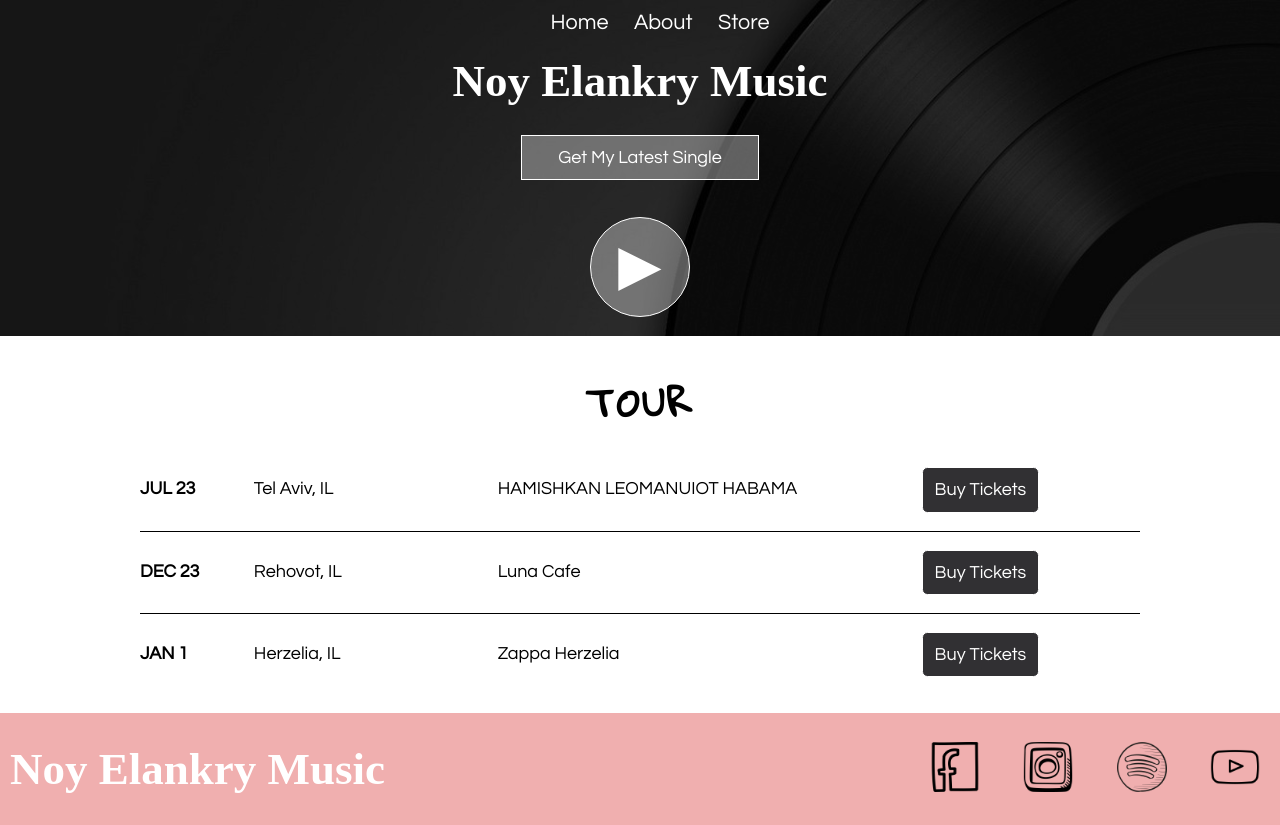
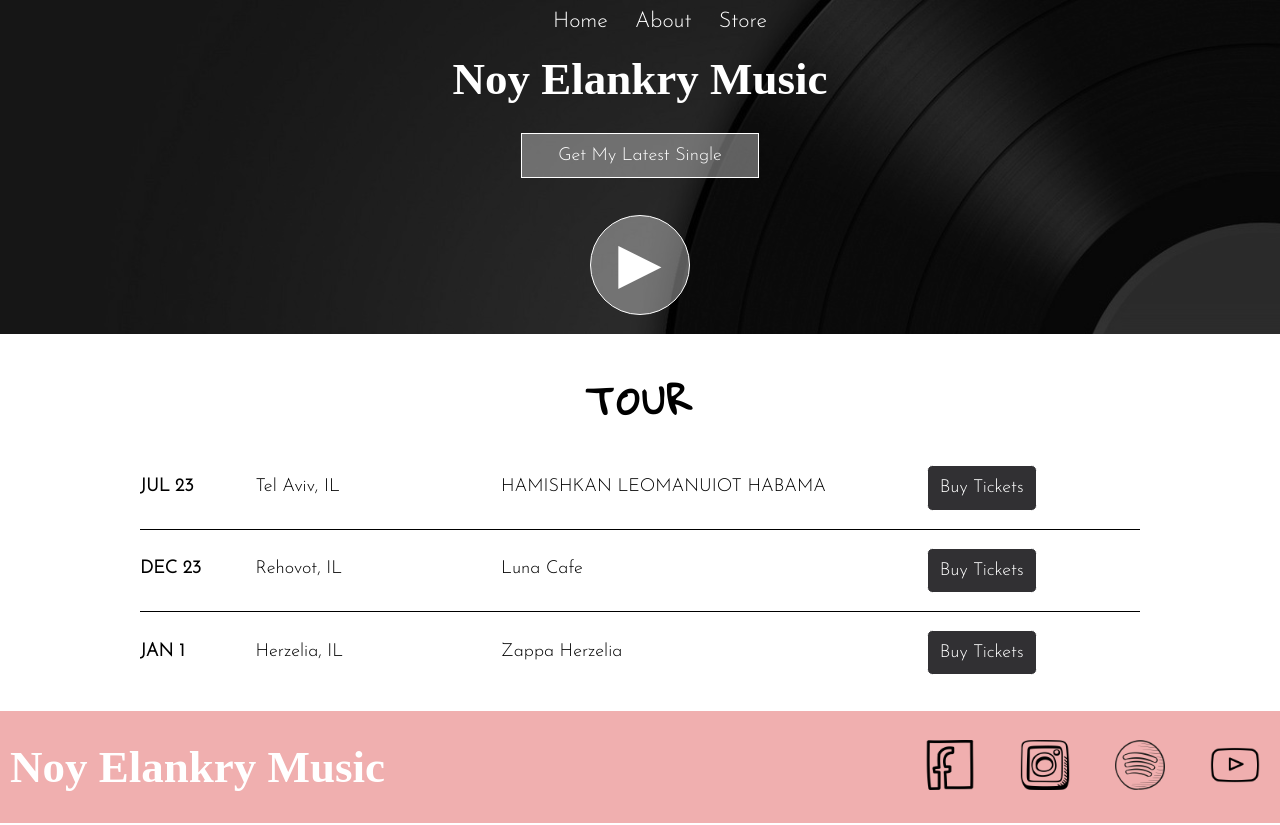
Before and after one commit to noyelankry/noyelankrymusic, a plain HTML site: page index.html in a window 1280 px wide. Drawn offline with Linux system fonts and the light colour scheme; a web font is replaced by a local one.

Commit message:
Add files via upload

```diff
--- a/style.css
+++ b/style.css
@@ -2,8 +2,10 @@
 @import url('https://fonts.googleapis.com/css2?family=Gloria+Hallelujah&display=swap');
 @import url('https://fonts.googleapis.com/css2?family=Secular+One&display=swap');
 @import url('https://fonts.googleapis.com/css2?family=Heebo:wght@300&display=swap');
+@import url('https://fonts.googleapis.com/css2?family=Josefin+Sans:wght@300&display=swap');
+
 * {
-    font-family: Century Gothic;
+    font-family: Josefin Sans;
     box-sizing: border-box;
     font-size: large;
 }
```
